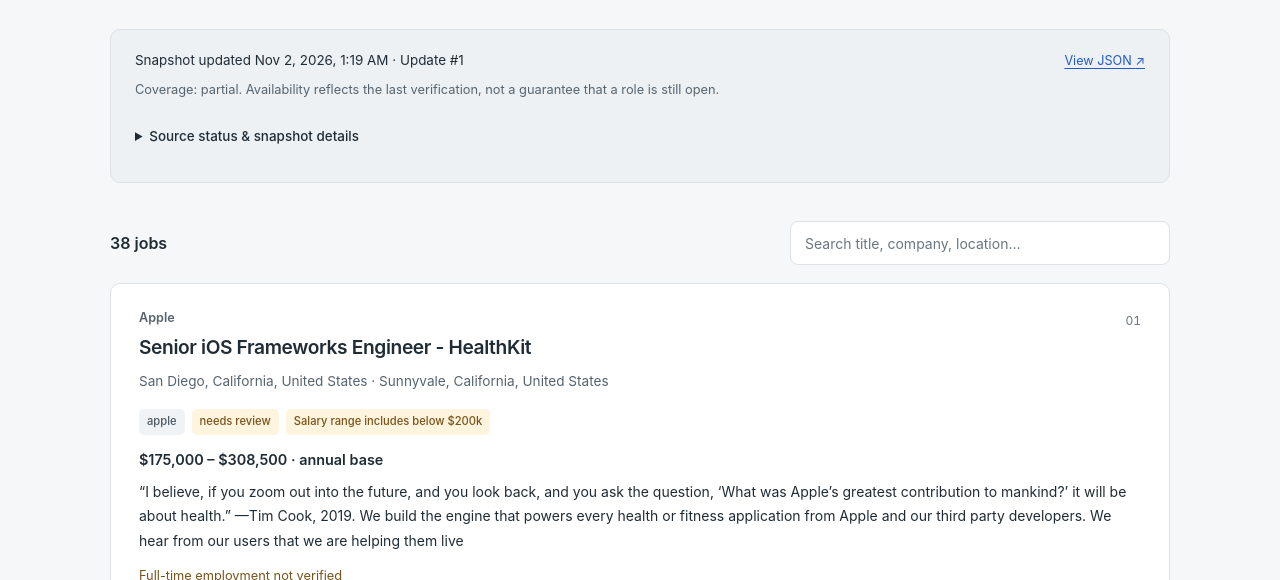
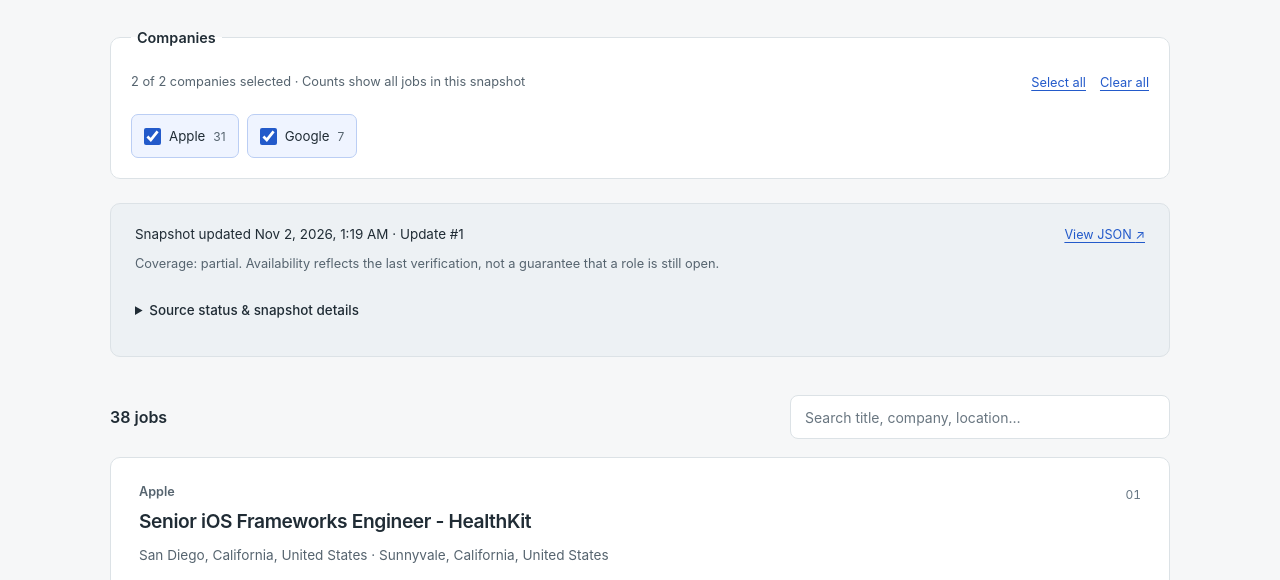
Before and after one commit to agavrilko/job-radar-viewer, a plain HTML site: page index.html in a window 1280 px wide. Shown: the part 193-773 px from the top of the page. Drawn offline with Linux system fonts and the light colour scheme.

Commit message:
Add company checkbox filters with counts

```diff
--- a/app.js
+++ b/app.js
@@ -1,7 +1,9 @@
 "use strict";
 
 const el = (id) => document.getElementById(id);
-const state = { jobs: [], loaded: false };
+const state = { jobs: [], loaded: false, companies: new Map(), excludedCompanies: new Set() };
+const companyName = (job) => String(job.company || "Company not provided").trim() || "Company not provided";
+const companyKey = (job) => companyName(job).toLocaleLowerCase();
 const labels = {
   id: "Record ID", source_id: "Source job ID", source: "Source", company_priority: "Company priority",
   score: "Relevance score", eligibility: "Eligibility", employment_type: "Employment type",
@@ -87,13 +89,39 @@ function jobCard(job, index) {
   card.append(details);
   return card;
 }
+function renderCompanies() {
+  const companies = new Map();
+  for (const job of state.jobs) {
+    const key = companyKey(job);
+    if (!companies.has(key)) companies.set(key, { name: companyName(job), count: 0 });
+    companies.get(key).count += 1;
+  }
+  state.companies = new Map([...companies].sort((a, b) => a[1].name.localeCompare(b[1].name)));
+  el("companies").replaceChildren();
+  for (const [key, info] of state.companies) {
+    const label = text("label", "", "company-option");
+    const checkbox = document.createElement("input");
+    checkbox.type = "checkbox";
+    checkbox.checked = !state.excludedCompanies.has(key);
+    checkbox.addEventListener("change", () => {
+      if (checkbox.checked) state.excludedCompanies.delete(key);
+      else state.excludedCompanies.add(key);
+      renderJobs();
+    });
+    label.append(checkbox, text("span", info.name), text("span", String(info.count), "company-count"));
+    el("companies").append(label);
+  }
+  el("company-filter").disabled = false;
+}
 function renderJobs() {
   const query = el("search").value.trim().toLocaleLowerCase();
-  const jobs = state.jobs.filter((job) => !query || JSON.stringify(job).toLocaleLowerCase().includes(query));
-  el("count").textContent = query ? `${jobs.length} of ${state.jobs.length} jobs` : `${jobs.length} ${jobs.length === 1 ? "job" : "jobs"}`;
+  const selectedCount = [...state.companies.keys()].filter((key) => !state.excludedCompanies.has(key)).length;
+  el("company-summary").textContent = `${selectedCount} of ${state.companies.size} companies selected · Counts show all jobs in this snapshot`;
+  const jobs = state.jobs.filter((job) => !state.excludedCompanies.has(companyKey(job)) && (!query || JSON.stringify(job).toLocaleLowerCase().includes(query)));
+  el("count").textContent = query || selectedCount !== state.companies.size ? `${jobs.length} of ${state.jobs.length} jobs` : `${jobs.length} ${jobs.length === 1 ? "job" : "jobs"}`;
   el("jobs").replaceChildren(...jobs.map(jobCard));
   el("empty").hidden = jobs.length !== 0;
-  el("empty").textContent = state.jobs.length ? "No jobs match your search. Try another title, company or location." : "No jobs in this snapshot yet. Check the source status above for collection details.";
+  el("empty").textContent = !state.jobs.length ? "No jobs in this snapshot yet. Check the source status above for collection details." : !selectedCount ? "No companies selected. Check a company above or select all to show jobs." : "No jobs match your filters. Try a different search or select more companies.";
 }
 function renderSnapshot(data) {
   const age = Date.now() - new Date(data.generated_at).getTime();
@@ -127,6 +155,7 @@ async function load() {
     }
     renderSnapshot(data);
     state.jobs = data.jobs;
+    renderCompanies();
     state.loaded = true;
     el("search").disabled = false;
     renderJobs();
@@ -144,4 +173,14 @@ async function load() {
 }
 el("refresh").addEventListener("click", load);
 el("search").addEventListener("input", renderJobs);
+el("companies-all").addEventListener("click", () => {
+  state.excludedCompanies.clear();
+  renderCompanies();
+  renderJobs();
+});
+el("companies-none").addEventListener("click", () => {
+  state.excludedCompanies = new Set(state.companies.keys());
+  renderCompanies();
+  renderJobs();
+});
 load();
--- a/index.html
+++ b/index.html
@@ -21,6 +21,18 @@
       <button id="refresh" class="button" type="button">Refresh data <span aria-hidden="true">↻</span></button>
     </header>
 
+    <fieldset id="company-filter" class="company-filter" disabled>
+      <legend>Companies</legend>
+      <div class="company-toolbar">
+        <p id="company-summary" class="fine-print">Loading companies…</p>
+        <div class="company-actions">
+          <button id="companies-all" class="filter-action" type="button">Select all</button>
+          <button id="companies-none" class="filter-action" type="button">Clear all</button>
+        </div>
+      </div>
+      <div id="companies" class="company-options"></div>
+    </fieldset>
+
     <section class="snapshot" aria-label="Collection information">
       <div class="snapshot-top">
         <p id="updated">Loading the latest snapshot…</p>
@@ -39,7 +51,7 @@
 
     <section class="list-section" aria-label="Job listings">
       <div class="list-toolbar">
-        <h2 id="count">Jobs</h2>
+        <h2 id="count" aria-live="polite">Jobs</h2>
         <div class="search-wrap">
           <label for="search" class="sr-only">Search all job details</label>
           <input id="search" type="search" placeholder="Search title, company, location…" autocomplete="off" disabled>
--- a/styles.css
+++ b/styles.css
@@ -26,6 +26,17 @@ h1 { margin: 0; font-size: clamp(2.25rem, 6vw, 3.3rem); font-weight: 650; letter
 .button:hover { border-color: #7e9bbc; }
 .button span { margin-left: 10px; font-size: 1.15rem; }
 .snapshot { padding: 20px 24px; border: 1px solid var(--line); border-radius: 10px; background: #edf1f4; font-size: .84rem; }
+.company-filter { margin: 0 0 24px; padding: 14px 20px 20px; min-width: 0; border: 1px solid var(--line); border-radius: 10px; background: #fff; }
+.company-filter legend { padding: 0 6px; font-size: .9rem; font-weight: 600; }
+.company-toolbar { display: flex; flex-wrap: wrap; justify-content: space-between; align-items: center; gap: 8px 20px; margin-bottom: 10px; }
+.company-toolbar .fine-print { margin: 0; }
+.company-actions { display: flex; gap: 14px; }
+.filter-action { min-height: 44px; padding: 6px 0; border: 0; background: transparent; color: var(--blue); font-size: .8rem; text-decoration: underline; text-underline-offset: 3px; }
+.company-options { display: flex; flex-wrap: wrap; gap: 8px; }
+.company-option { display: flex; align-items: center; gap: 8px; min-height: 44px; max-width: 100%; padding: 8px 12px; border: 1px solid var(--line); border-radius: 7px; font-size: .83rem; cursor: pointer; overflow-wrap: anywhere; }
+.company-option:has(input:checked) { background: #eff4ff; border-color: #bbcef4; }
+.company-option input { width: 17px; height: 17px; flex: 0 0 auto; margin: 0; accent-color: var(--blue); }
+.company-count { color: var(--muted); font-size: .75rem; }
 .snapshot-top { display: flex; gap: 12px; justify-content: space-between; align-items: baseline; }
 .snapshot-top p { margin: 0; line-height: 1.6; }
 .subtle-link { white-space: nowrap; font-size: .79rem; }
```
Also changed, not shown: 1 other file.
